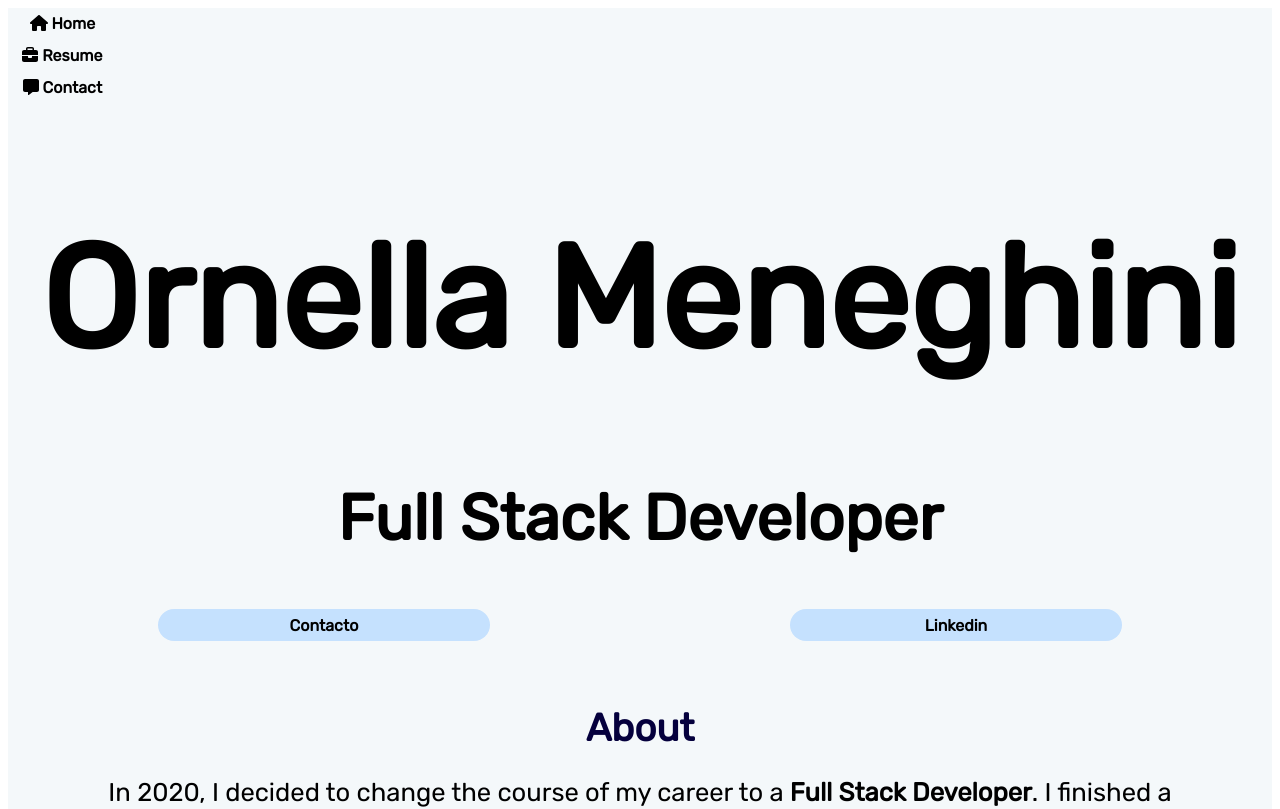
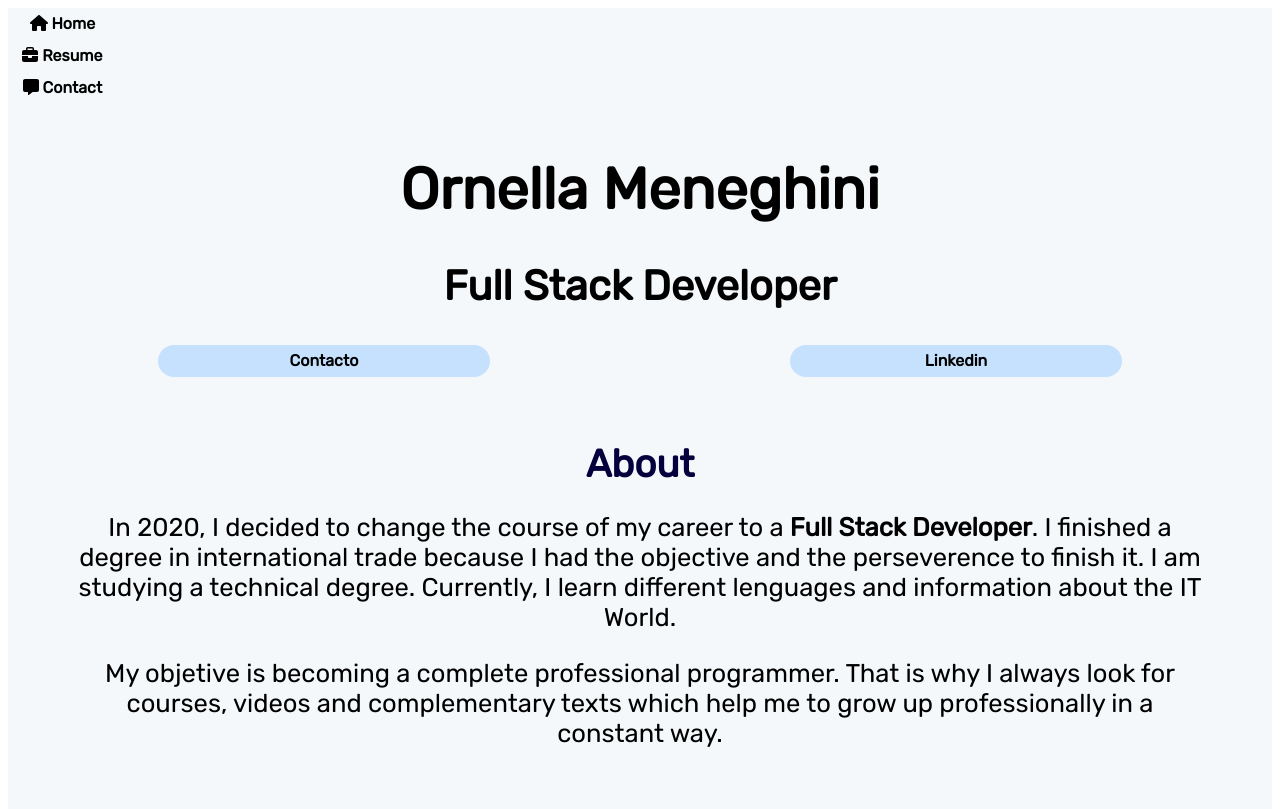
Before and after one commit to MeneghiniOrnella/vue.MeneghiniOrnella, a Vue app: page / in a window 1280 px wide. Shown: the top 809 px of the page. Built offline with nearby package versions, Linux system fonts and the light colour scheme; a web font is replaced by a local one.

Commit message:
update sections

```diff
--- a/public/style.css
+++ b/public/style.css
@@ -154,3 +154,18 @@
     margin: 0 0.2rem;
     padding: 0;
 }
+
+.tab-btn {
+    display: inline-block;
+    flex-direction: row;
+    padding: 6px 10px;
+    cursor: pointer;
+    margin-bottom: 1rem;
+    border: none;
+    outline: none;
+    font-size: 1em;
+    margin: 1em 0.5em;
+}
+.active {
+    border-bottom: 5px solid rgb(195, 0, 195);
+}
--- /dev/null
+++ b/src/components/sections/Header.vue
@@ -0,0 +1,12 @@
+<template>
+    <div class="header">
+        <h1>Ornella Meneghini</h1>
+        <h2>Full Stack Developer</h2>
+    </div>
+</template>
+
+<script>
+export default {
+    name: 'Header'
+}
+</script>
--- a/src/views/Contact.vue
+++ b/src/views/Contact.vue
@@ -1,7 +1,6 @@
 <template>
   <div class="contact">
-    <h1>Ornella Meneghini</h1>
-    <h2>Full Stack Developer</h2>
+    <Header />
     <h3>Contact me</h3>
     <p>Hi! Get in touch! You could send me a message on these pages, that contain more information about me and what I like to do.</p>
     <br/>
@@ -50,7 +49,12 @@
 </template>
 
 <script>
+import Header from '@/components/sections/Header.vue';
+
 export default {
   name: 'Home',
+  components: {
+    Header,
+  }
 }
 </script>
--- a/src/views/Home.vue
+++ b/src/views/Home.vue
@@ -1,7 +1,6 @@
 <template>
   <div class="home">
-    <h1>Ornella Meneghini</h1>
-    <h2>Full Stack Developer</h2>
+    <Header />
     <About />
     <!-- <Hour /> -->
     <Tools />
@@ -12,16 +11,18 @@
 </template>
 
 <script>
-import About from '@/components/About.vue';
-import Hour from '@/components/Hour.vue';
-import Tools from '@/components/Tools.vue';
-import Projects from '@/components/Projects.vue';
+import Header     from "@/components/sections/Header.vue";
+import About      from '@/components/About.vue';
+import Hour       from '@/components/Hour.vue';
+import Tools      from '@/components/Tools.vue';
+import Projects   from '@/components/Projects.vue';
 import GithubInfo from '@/components/GithubInfo.vue'
-import Footer from '@/components/Footer.vue';
+import Footer     from '@/components/sections/Footer.vue';
 
 export default {
   name: 'Home',
   components: {
+    Header,
     About,
     Hour,
     Tools,
--- a/src/views/Resume.vue
+++ b/src/views/Resume.vue
@@ -1,7 +1,5 @@
 <template>
-  <div>
-    <h1>Ornella Meneghini</h1>
-    <h2>Full Stack Developer</h2>
+  <Header />
   <div>
     <button class="a"
       v-for="tab in tabs"
@@ -10,20 +8,19 @@
       :class="['tab-btn', { active: selected === tab }]"
     >
       {{ tab }}
-  </button>
-
+    </button>
     <component :is="selected" class="tab"></component>
-  </div>
   </div>
   <Language />
   <Footer />
 </template>
 
 <script>
+import Header    from "@/components/sections/Header.vue";
 import Education from "@/components/Education";
 import Work      from "@/components/Work";
 import Language  from "@/components/Language.vue";
-import Footer    from "@/components/Footer.vue";
+import Footer    from "@/components/sections/Footer.vue";
 
 export default {
   data: function() {
@@ -33,6 +30,7 @@
     };
   },
   components: {
+    Header,
     Work,
     Education,
     Language,
@@ -40,31 +38,3 @@
   }
 };
 </script>
-
-<style scoped>
-.tab-btn {
-  display: inline-block;
-  flex-direction: row;
-  padding: 6px 10px;
-  cursor: pointer;
-  margin-bottom: 1rem;
-  border: none;
-  outline: none;
-  font-size: 1em;
-  margin: 1em 0.5em;
-}
-
-.active {
-  border-bottom: 5px solid rgb(195, 0, 195);
-  /* background: #fcfcf; */
-}
-
-.title{
-  font-size: 1.5em;
-}
-
-/* .tab {
-  border: 5px solid rgb(0, 247, 255);
-  padding: 10px;
-} */
-</style>
```
Also changed, not shown: src/components/sections/Footer.vue (renamed from src/components/Footer.vue).
